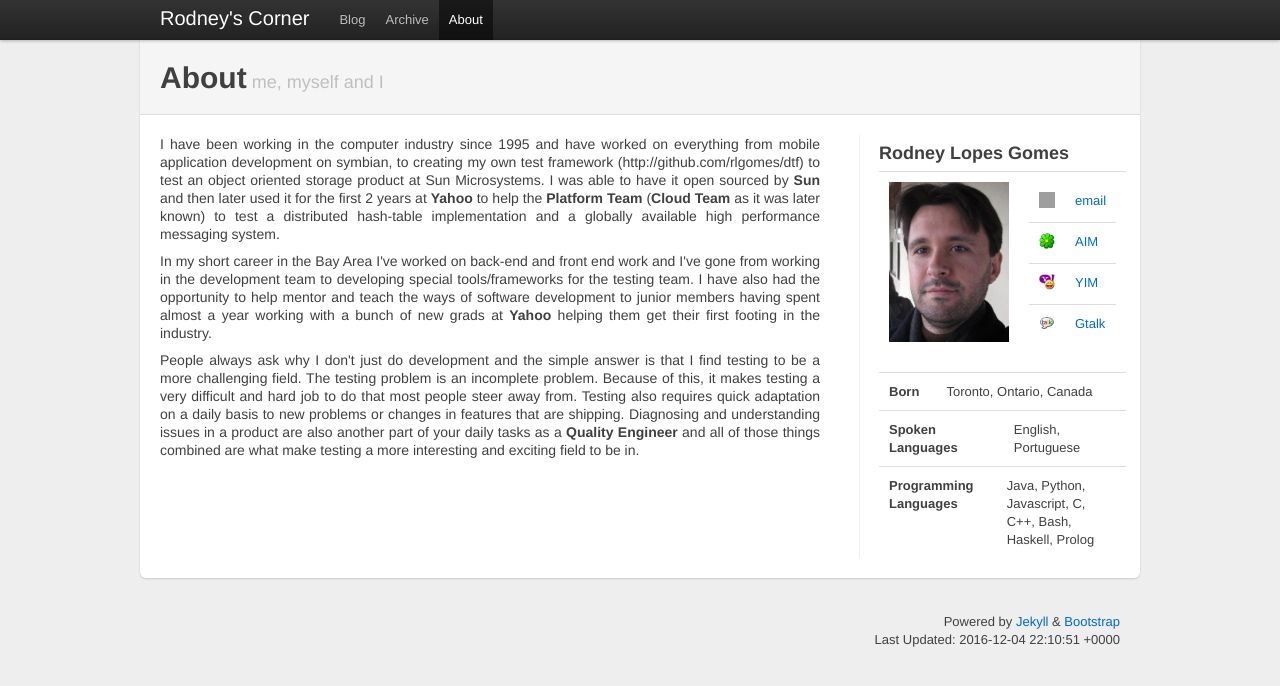
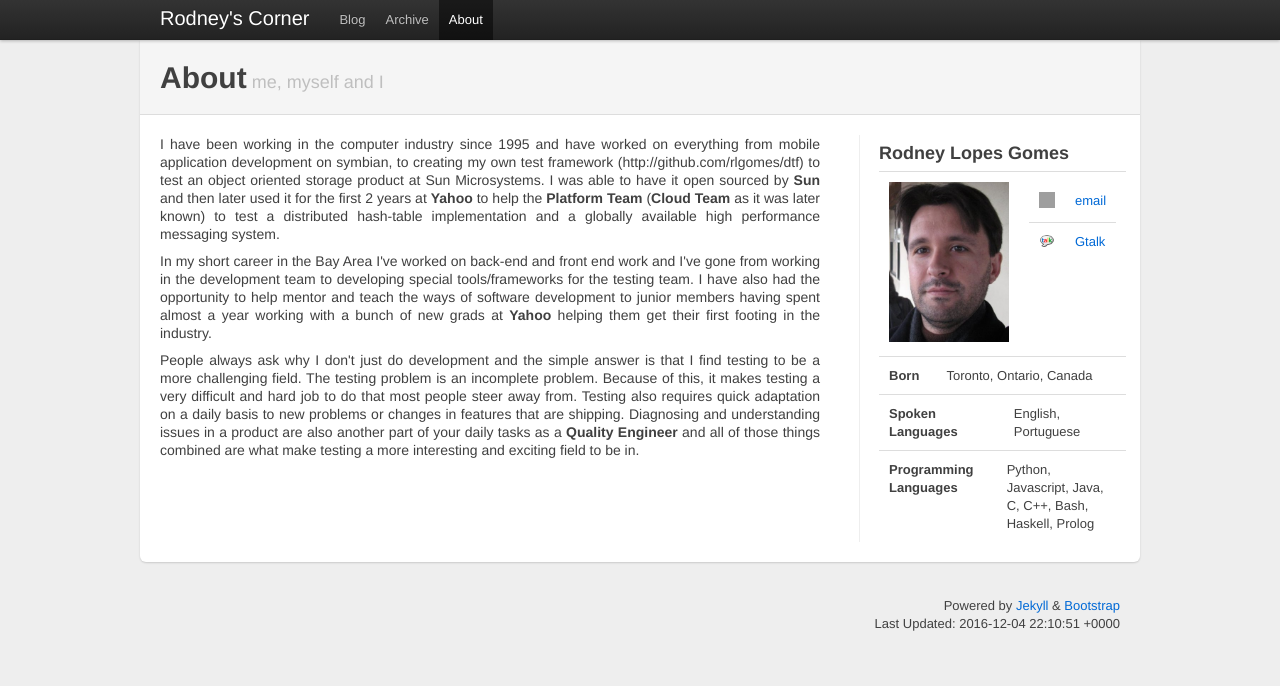
Before and after one commit to rlgomes/rlgomes.github.com, a Jekyll site: the page built from about.html, in a window 1280 px wide. Shown: the top 686 px of the page. Built offline with Jekyll 4.4.1, drawn with Linux system fonts in a browser that asks for light colours; grey boxes are pictures that could not be loaded.

Commit message:
clean up contact info

```diff
--- a/_layouts/about.html
+++ b/_layouts/about.html
@@ -98,22 +98,6 @@
 		                 </tr>
 		                 <tr>
 		                     <td>
-		                         <img src="images/icq.png" height="16" width="16"/>
-		                     </td>
-		                     <td>
-		                         <a class="url" href="aim:goim?screenname=260093107">AIM</a>
-		                     </td>
-		                 </tr>
-		                 <tr>
-		                     <td>
-		                         <img src="images/yahoo.png" height="16" width="16"/>
-		                     </td>
-		                     <td>
-		                         <a class="url" href="ymsgr:sendIM?gomes_rodney">YIM</a>
-		                     </td>
-		                 </tr>
-		                 <tr>
-		                     <td>
 		                         <img src="images/gtalk.png" height="16" width="16"/>
 		                     </td>
 		                     <td>
@@ -140,7 +124,7 @@
 		    <table class="remove_top_bottom_margins fixed_table_size">
 		        <tr class="remove_top_bottom_margins">
 		          <td class="remove_top_bottom_margins"><b>Programming Languages</b></td>
-		          <td>Java, Python, Javascript, C, C++, Bash, Haskell, Prolog</td>
+		          <td>Python, Javascript, Java, C, C++, Bash, Haskell, Prolog</td>
 		        </tr>
 		    </table>
           </div>
```
